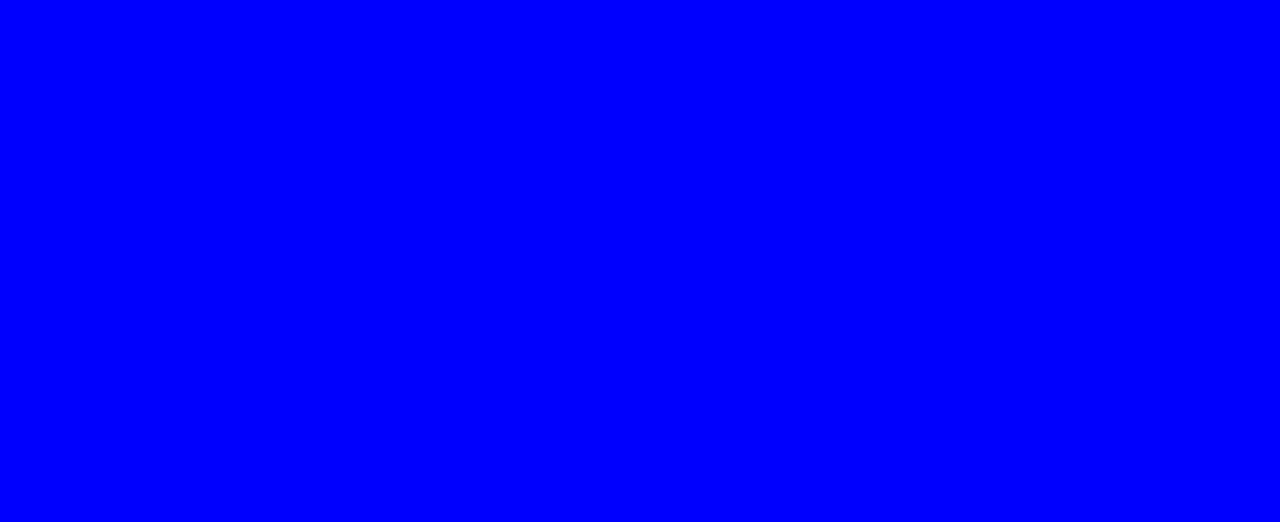
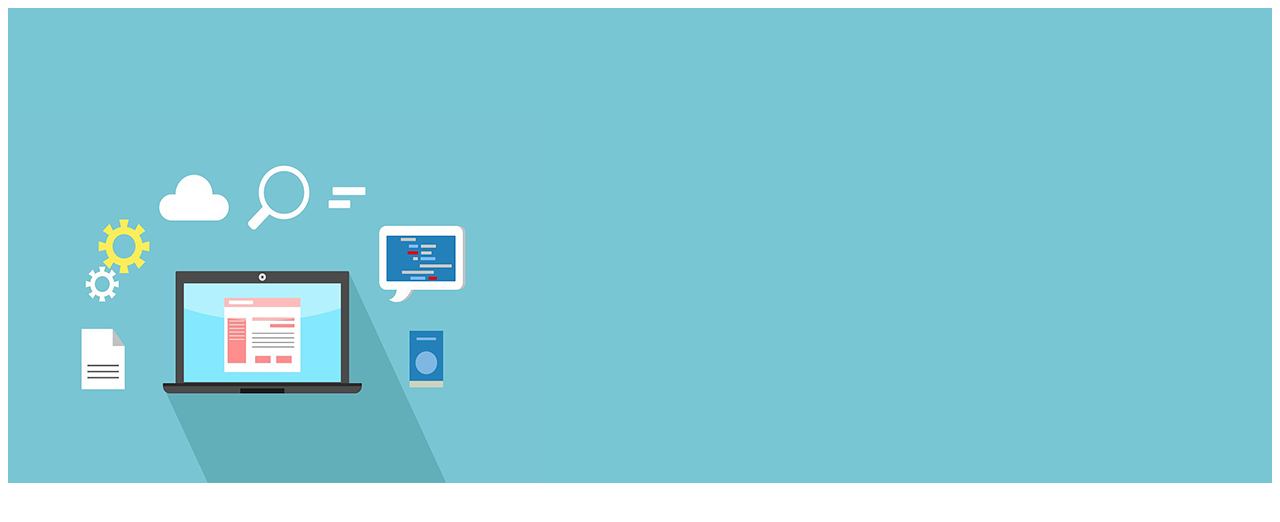
Before and after one commit to Jdev13/portfolio, a website: page index.html in a window 1280 px wide. Drawn offline with Linux system fonts and the light colour scheme.

Commit message:
iniciacao do html

```diff
--- a/css/style.css
+++ /dev/null
@@ -1 +0,0 @@
-body{background-color:blue}h1{font-size:15px}
--- a/index.html
+++ b/index.html
@@ -4,10 +4,19 @@
 		<meta charset="utf-8">
 		<title>Documento sem título</title>
 		<style type="text/css">
-		@import url("css/style.css");
+		@import url("css/home.css");
 		</style>
 	</head>
 	<body>
+		<div class="topo">
+
+		</div>
+		<div class="slide">
+			<img src="images/slide principal.png" height="375" width="531">
+		</div>
+		<div class="miolo">
+
+		</div>
 
 	</body>
 </html>
--- a/sass/templates/_home.sass
+++ b/sass/templates/_home.sass
@@ -0,0 +1,11 @@
+.topo
+    height: 100px
+    width: 100%
+    background-color: #78c5d3
+.slide
+    background-color: #78c5d3
+    height: 375px
+    width: 100%
+.miolo
+    width: 100%
+    +gradient(180deg, #78c5d3, transparent)
```
Also changed, not shown: css/home.css.
